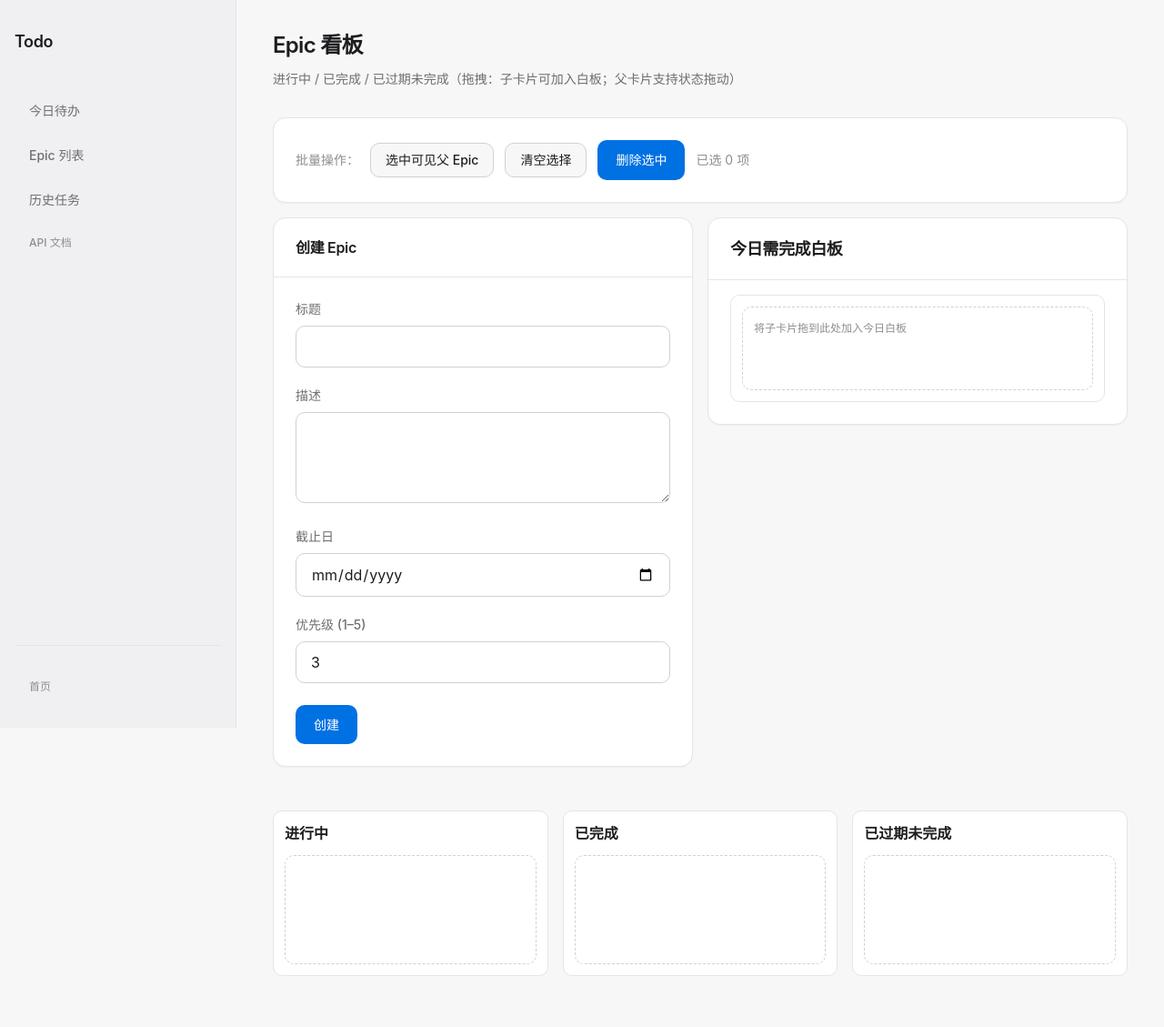
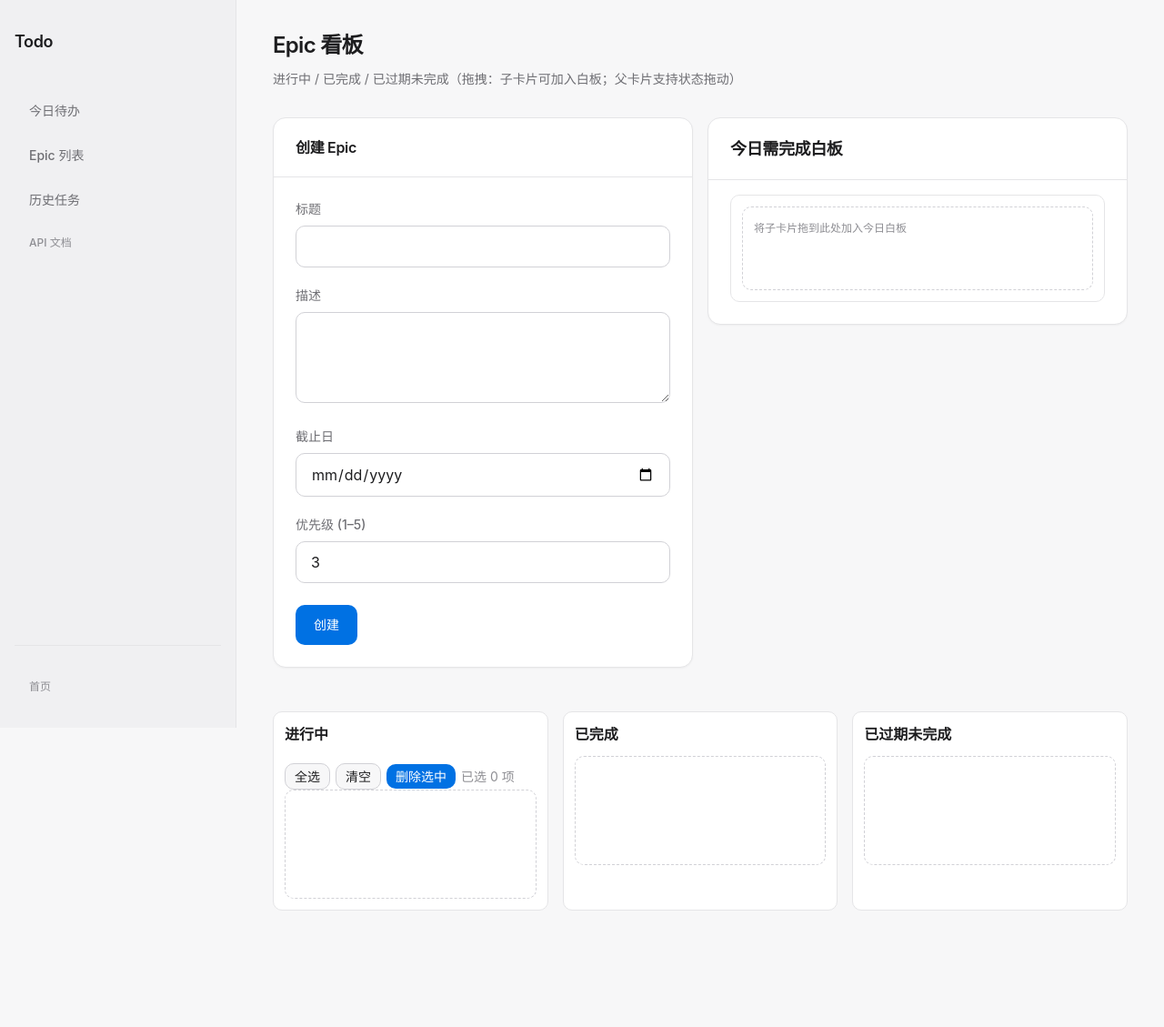
Before and after one commit to YoungYming/todo_list, a Python web app: template todo-server/app/web/templates/epics.html in a window 1280 px wide. Shown: the whole page at 91% size. After the commit the page ends 1001 px from the top, so only its background shows below. Run offline with Jinja, Linux system fonts and the light colour scheme; the template is opened without the code that fills it: most values are stand-ins (such as "Sample title", 1, 10 or a date in 2020).

Commit message:
feat(epics-ui): in-column bulk ops, parent-to-board drop, and side-by-side history layout

```diff
--- a/todo-server/app/web/routes.py
+++ b/todo-server/app/web/routes.py
@@ -143,7 +143,8 @@ def page_history(
                 "task_title": t.title,
                 "epic_id": e.id,
                 "epic_title": e.title,
-                "completed_at": c.completed_at.strftime("%H:%M"),
+                "created_at": (t.created_at.strftime("%Y-%m-%d %H:%M") if t.created_at else ""),
+                "completed_at": c.completed_at.strftime("%Y-%m-%d %H:%M"),
                 "actual_minutes": c.actual_minutes,
             }
         )
--- a/todo-server/app/web/static/epics.js
+++ b/todo-server/app/web/static/epics.js
@@ -437,8 +437,8 @@
       clearIntent(col);
 
       if (targetCol === 'board') {
-        if (payload.kind !== 'task') return toast('请拖动子卡片到白板', 'info');
         if (intent === 'right') {
+          if (payload.kind !== 'task') return toast('仅支持拖动子卡片移出白板', 'info');
           openActionModal({
             title: '从白板移除',
             subtitle: '确认将该子卡片从今日白板移除吗？',
@@ -451,17 +451,64 @@
           });
           return;
         }
+
         var epic = epics.find(function (x) { return x.id === payload.epic_id; });
-        var added = addBoardTask({
+        if (!epic) return;
+
+        if (payload.kind === 'task') {
+          var addedOne = addBoardTask({
             id: payload.task_id,
             epic_id: payload.epic_id,
             title: payload.title,
             est_minutes: payload.est_minutes,
             due_date: payload.due_date
           }, epic || null);
-        if (!added) return toast('该子卡片已在白板中', 'info');
+          if (!addedOne) return toast('该子卡片已在白板中', 'info');
           rerender();
           toast('已加入今日白板', 'success');
+          return;
+        }
+
+        // 拖动父 Epic 到白板：加入其全部未完成子任务
+        var tasks = Array.isArray(epic.tasks) ? epic.tasks.filter(function (t) { return t.status !== 'done'; }) : [];
+        if (!tasks.length) {
+          var goSplit = window.confirm('该 Epic 暂无可拖拽子任务。\n确定：视为原子任务并直接生成 1 个子任务加入白板\n取消：前往细分页面');
+          if (!goSplit) {
+            window.location.href = '/app/epics/' + epic.id;
+            return;
+          }
+          fetch(base + '/api/epics/' + epic.id + '/split_decision', {
+            method: 'POST',
+            headers: { 'Content-Type': 'application/json' },
+            credentials: 'same-origin',
+            body: JSON.stringify({
+              chosen_candidate_set_id: null,
+              final_tasks_json: [{ title: epic.title, est_minutes: 45, due_date: epic.due_date || null }],
+              edits_diff: 'atomic-from-board'
+            })
+          }).then(function (res) {
+            if (!res.ok) return parseError(res, '原子任务创建失败');
+            return fetch(base + '/api/epics/' + epic.id + '/tasks', { credentials: 'same-origin' });
+          }).then(function (res) {
+            if (!res.ok) return [];
+            return res.json();
+          }).then(function (rows) {
+            epic.tasks = rows || [];
+            var created = (rows || []).find(function (t) { return t.status !== 'done'; });
+            if (!created) return toast('已创建原子任务，请刷新后重试', 'info');
+            addBoardTask(created, epic);
+            rerender();
+            toast('已按原子任务加入白板', 'success');
+          }).catch(function (err) { toast(err.message, 'error'); });
+          return;
+        }
+
+        var addCount = 0;
+        tasks.forEach(function (t) {
+          if (addBoardTask(t, epic)) addCount += 1;
+        });
+        rerender();
+        toast(addCount > 0 ? ('已加入白板 ' + addCount + ' 个子任务') : '这些子任务已在白板中', addCount > 0 ? 'success' : 'info');
         return;
       }
 
@@ -501,7 +548,9 @@
 
     if (btnSelectVisible) {
       btnSelectVisible.addEventListener('click', function () {
-        epics.forEach(function (e) { selectedEpics.add(e.id); });
+        epics.forEach(function (e) {
+          if (category(e) === 'in_progress') selectedEpics.add(e.id);
+        });
         rerender();
       });
     }
--- a/todo-server/app/web/static/style.css
+++ b/todo-server/app/web/static/style.css
@@ -743,7 +743,9 @@ body {
   overflow: hidden;
 }
 .kanban-col h3 { margin: 0 0 var(--space-3) 0; font-size: var(--text-base); }
-.kanban-col__head { position: relative; z-index: 2; }
+.kanban-col__head { position: relative; z-index: 2; display:flex; align-items:center; justify-content:space-between; gap:var(--space-2); flex-wrap:wrap; }
+.kanban-col__tools { display:flex; gap:6px; align-items:center; flex-wrap:wrap; }
+.kanban-col__tools .btn { padding: 4px 10px; }
 .kanban-drop {
   position: relative;
   z-index: 2;
@@ -863,6 +865,12 @@ body {
   width: 16px;
   height: 16px;
 }
+.history-layout {
+  display: grid;
+  grid-template-columns: 1fr 1fr;
+  gap: var(--space-4);
+  align-items: start;
+}
 .history-calendar {
   width: 100%;
   border-collapse: collapse;
@@ -922,4 +930,7 @@ body {
   .kanban {
     grid-template-columns: 1fr;
   }
+  .history-layout {
+    grid-template-columns: 1fr;
+  }
 }
--- a/todo-server/app/web/templates/base.html
+++ b/todo-server/app/web/templates/base.html
@@ -4,7 +4,7 @@
   <meta charset="UTF-8" />
   <meta name="viewport" content="width=device-width, initial-scale=1" />
   <title>{% block title %}Todo Server{% endblock %}</title>
-  <link rel="stylesheet" href="/static/style.css?v=20260304-3" />
+  <link rel="stylesheet" href="/static/style.css?v=20260304-4" />
 </head>
 <body class="{% block body_class %}{% endblock %}">
   <div class="app-shell">
--- a/todo-server/app/web/templates/epics.html
+++ b/todo-server/app/web/templates/epics.html
@@ -6,16 +6,6 @@
   <h1 class="page-header__title">Epic 看板</h1>
   <p class="page-header__meta">进行中 / 已完成 / 已过期未完成（拖拽：子卡片可加入白板；父卡片支持状态拖动）</p>
 </header>
-
-<section class="card" style="margin-bottom: var(--space-4);">
-  <div class="card__body" style="display:flex;gap:var(--space-3);align-items:center;flex-wrap:wrap;">
-    <span class="text-muted">批量操作：</span>
-    <button type="button" class="btn btn--secondary" id="btn-select-visible">选中可见父 Epic</button>
-    <button type="button" class="btn btn--secondary" id="btn-clear-selected">清空选择</button>
-    <button type="button" class="btn btn--primary" id="btn-delete-selected">删除选中</button>
-    <span class="text-muted" id="selected-count">已选 0 项</span>
-  </div>
-</section>
 
 <section class="epics-top-panels">
   <section class="section-create">
@@ -60,7 +50,15 @@
 
 <section class="kanban" id="epic-kanban">
   <div class="kanban-col" data-col="in_progress">
-    <div class="kanban-col__head"><h3>进行中</h3></div>
+    <div class="kanban-col__head">
+      <h3>进行中</h3>
+      <div class="kanban-col__tools">
+        <button type="button" class="btn btn--secondary" id="btn-select-visible">全选</button>
+        <button type="button" class="btn btn--secondary" id="btn-clear-selected">清空</button>
+        <button type="button" class="btn btn--primary" id="btn-delete-selected">删除选中</button>
+        <span class="text-muted" id="selected-count">已选 0 项</span>
+      </div>
+    </div>
     <div class="kanban-side kanban-side--left">今日需做</div>
     <div class="kanban-side kanban-side--right">删除记录</div>
     <div class="kanban-drop" id="col-in-progress"></div>
@@ -113,5 +111,5 @@
 
 {% block scripts %}
 <script>window.EPICS_DATA = {{ epics | tojson }};</script>
-<script src="/static/epics.js?v=20260304-4"></script>
+<script src="/static/epics.js?v=20260304-5"></script>
 {% endblock %}
```
Also changed, not shown: todo-server/app/web/templates/history.html (+5 -3 lines). Lines whose indentation alone changed are shown as unchanged.
